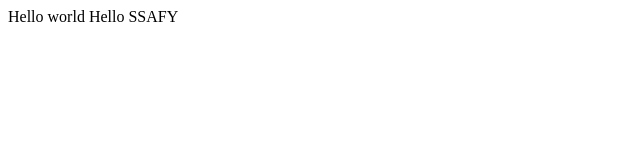
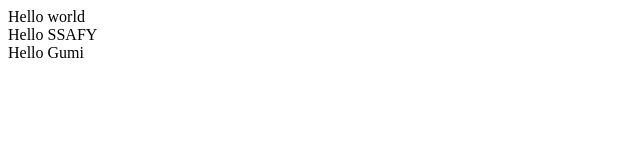
Before and after one commit to sungjin7267/iam, a plain HTML site: page index.html in a window 1280 px wide. Shown: the whole page, without its empty margins (0-640 px from the left). Drawn offline with Linux system fonts and the light colour scheme.

Commit message:
2026.07.13 ver 3

```diff
--- a/index.html
+++ b/index.html
@@ -6,7 +6,8 @@
   <title>Document</title>
 </head>
 <body>
-  Hello world
-  Hello SSAFY
+  Hello world<br>
+  Hello SSAFY<br>
+  Hello Gumi
 </body>
 </html>
```
